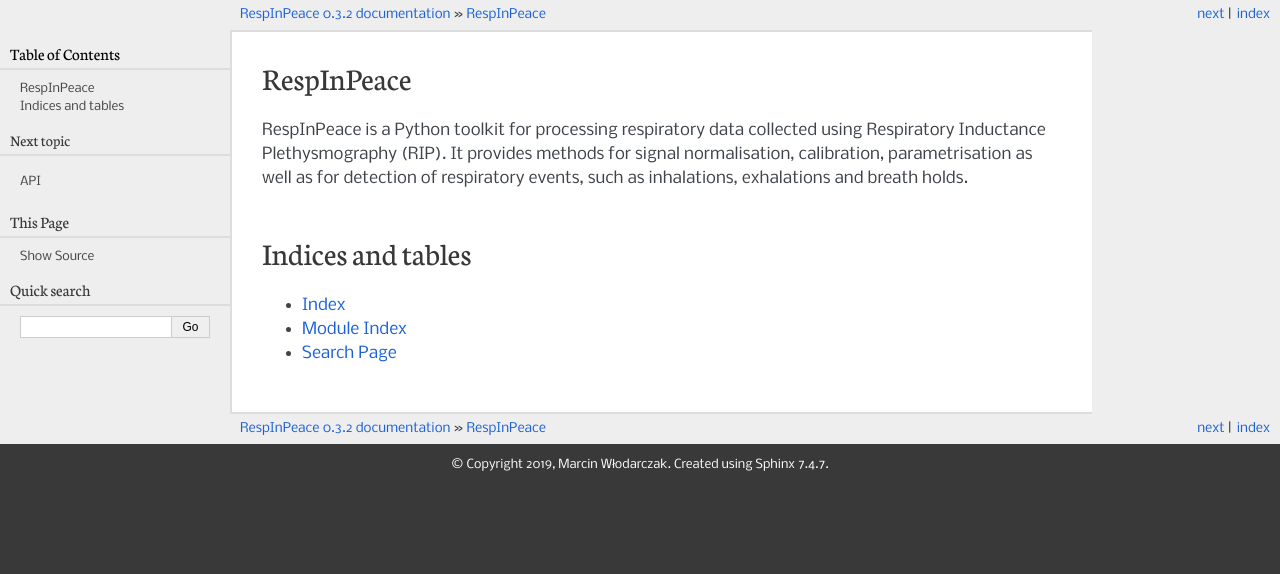
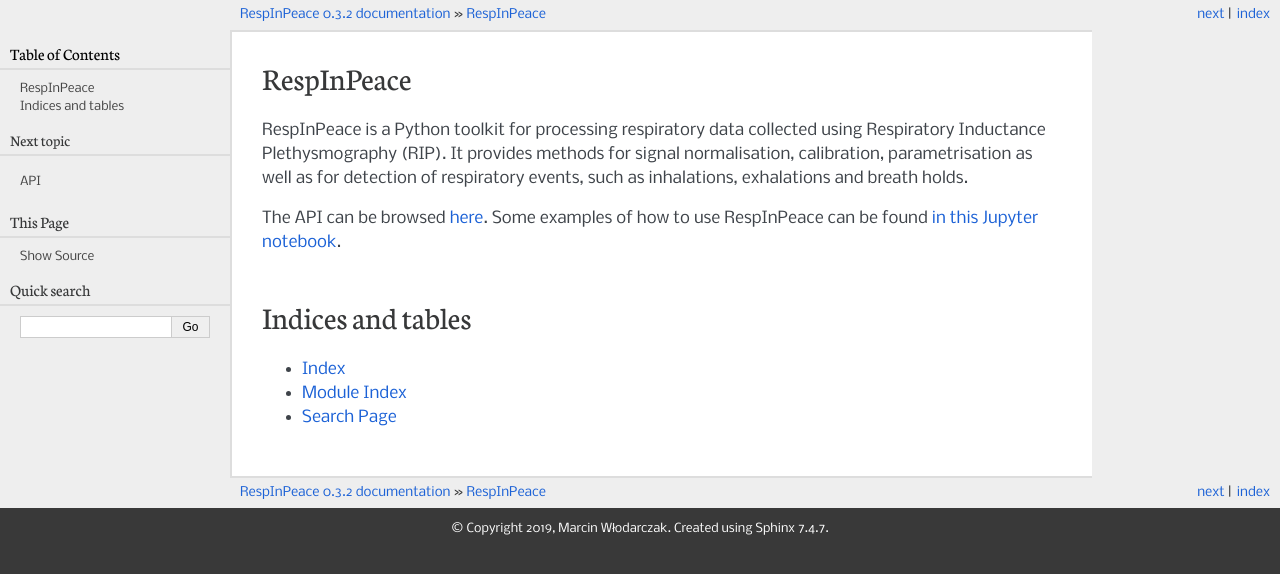
Before and after one commit to mwlodarczak/RespInPeace, a Sphinx documentation site: the page built from doc/source/index.rst, in a window 1280 px wide. Shown: the top 574 px of the page. Built offline with Sphinx 7.4.7, drawn with Linux system fonts in a browser that asks for light colours.

```diff
--- a/doc/source/api.rst
+++ b/doc/source/api.rst
@@ -3,4 +3,3 @@ API
 
 .. automodule:: rip
    :members:
-   :undoc-members:
--- a/doc/source/conf.py
+++ b/doc/source/conf.py
@@ -12,9 +12,9 @@
 # add these directories to sys.path here. If the directory is relative to the
 # documentation root, use os.path.abspath to make it absolute, like shown here.
 #
-# import os
-# import sys
-# sys.path.insert(0, os.path.abspath('.'))
+import os
+import sys
+sys.path.insert(0, os.path.abspath('../..'))
 
 
 # -- Project information -----------------------------------------------------
--- a/doc/source/index.rst
+++ b/doc/source/index.rst
@@ -6,6 +6,8 @@
 RespInPeace
 ===========
 RespInPeace is a Python toolkit for processing respiratory data collected using Respiratory Inductance Plethysmography (RIP). It provides methods for signal normalisation, calibration, parametrisation as well as for detection of respiratory events, such as inhalations, exhalations and breath holds.
+
+The API can be browsed `here <./api.html>`_. Some examples of how to use RespInPeace can be found `in this Jupyter notebook <https://gitlab.com/mwlodarczak/RespInPeace/blob/master/notebooks/demo.ipynb>`_.
 
 .. toctree::
    :hidden:
```
Also changed, not shown: README.md (+2 -0 lines).
